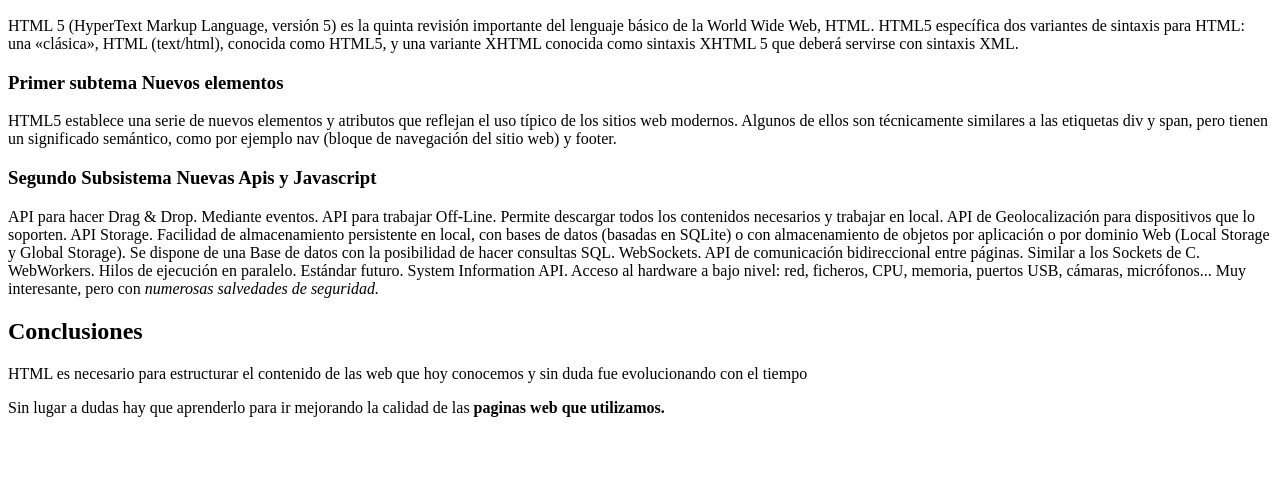
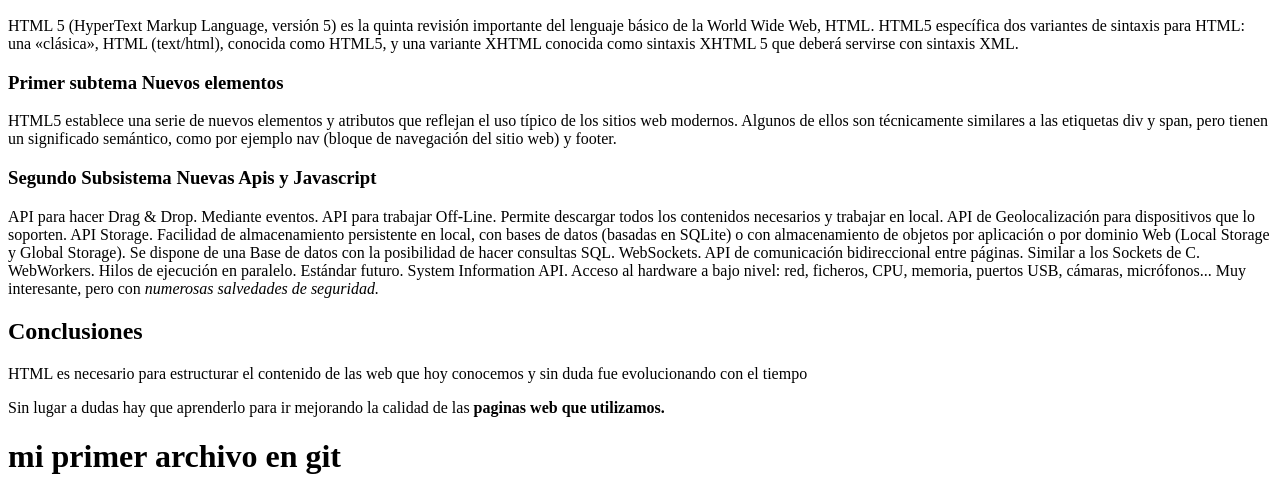
Before and after one commit to LucianaLo/Prueba-1, a plain HTML site: page index.html in a window 1280 px wide. Shown: the part 446-943 px from the top of the page. Before the commit the page ends 879 px from the top, so only its background shows below. Drawn offline with Linux system fonts and the light colour scheme.

Commit message:
Update index.html

```diff
--- a/index.html
+++ b/index.html
@@ -71,3 +71,4 @@
     </p>
   </header>
 </body>
+<h1> mi primer archivo en git </h1>
```
